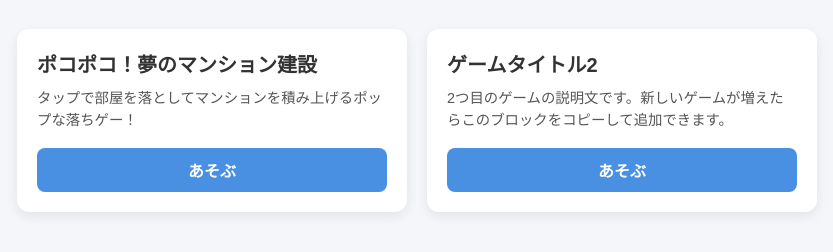
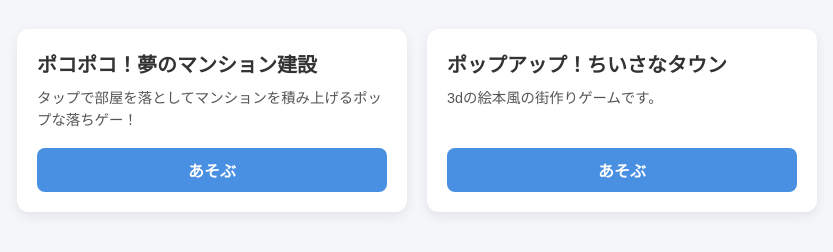
Before and after one commit to amatersu0234-hue/my-games, a plain HTML site: page index.html in a window 1280 px wide. Shown: the part 120-372 px from the top of the page, without its empty margins (223-1056 px from the left). Drawn offline with Linux system fonts and the light colour scheme.

Commit message:
Update index.html

```diff
--- a/index.html
+++ b/index.html
@@ -88,8 +88,8 @@
       <!-- ゲーム2 -->
       <div class="game-card">
         <div>
-          <h2>ゲームタイトル2</h2>
-          <p>2つ目のゲームの説明文です。新しいゲームが増えたらこのブロックをコピーして追加できます。</p>
+          <h2>ポップアップ！ちいさなタウン</h2>
+          <p>3dの絵本風の街作りゲームです。</p>
         </div>
         <a href="./game2/" class="play-btn">あそぶ</a>
       </div>
```
